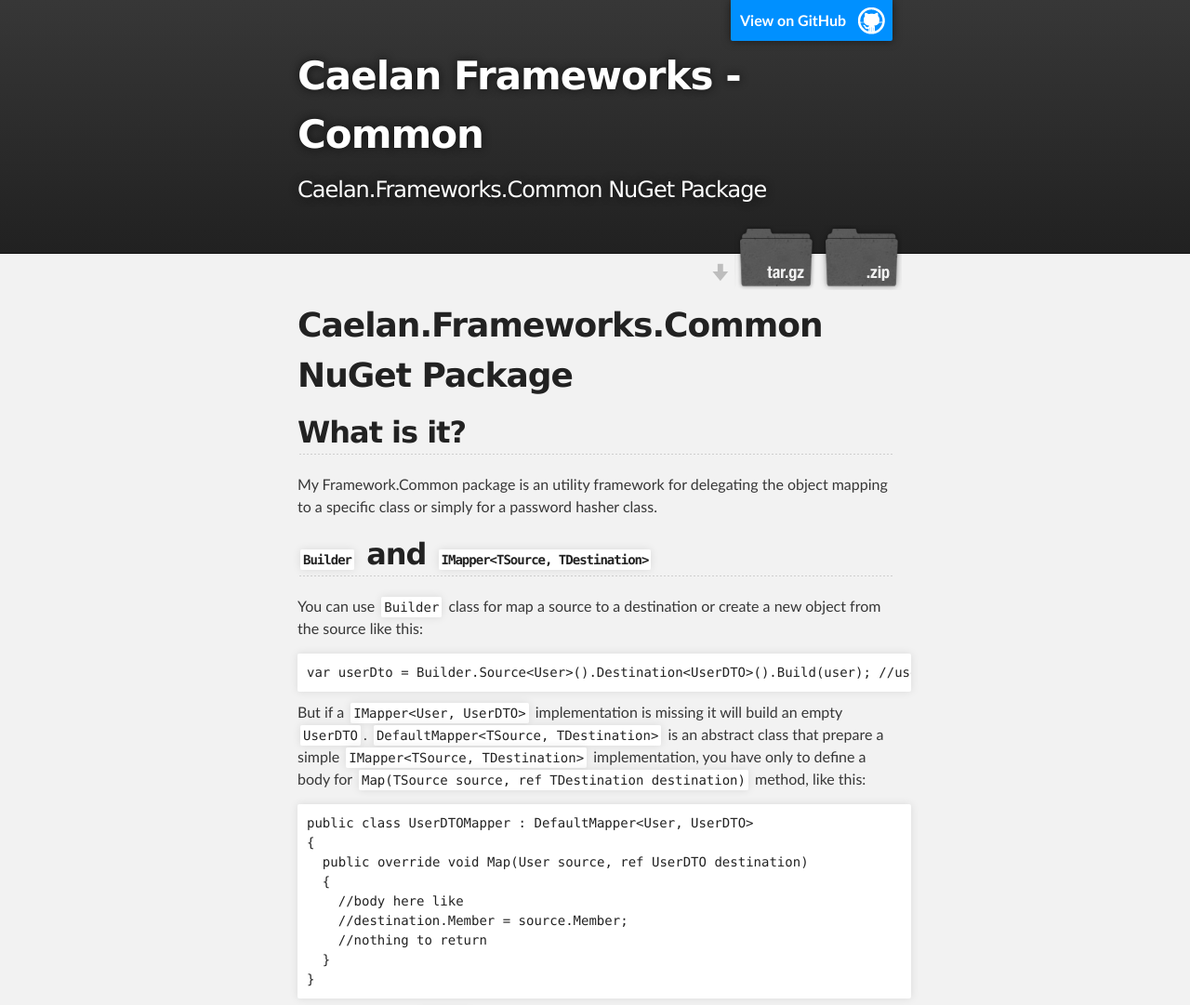
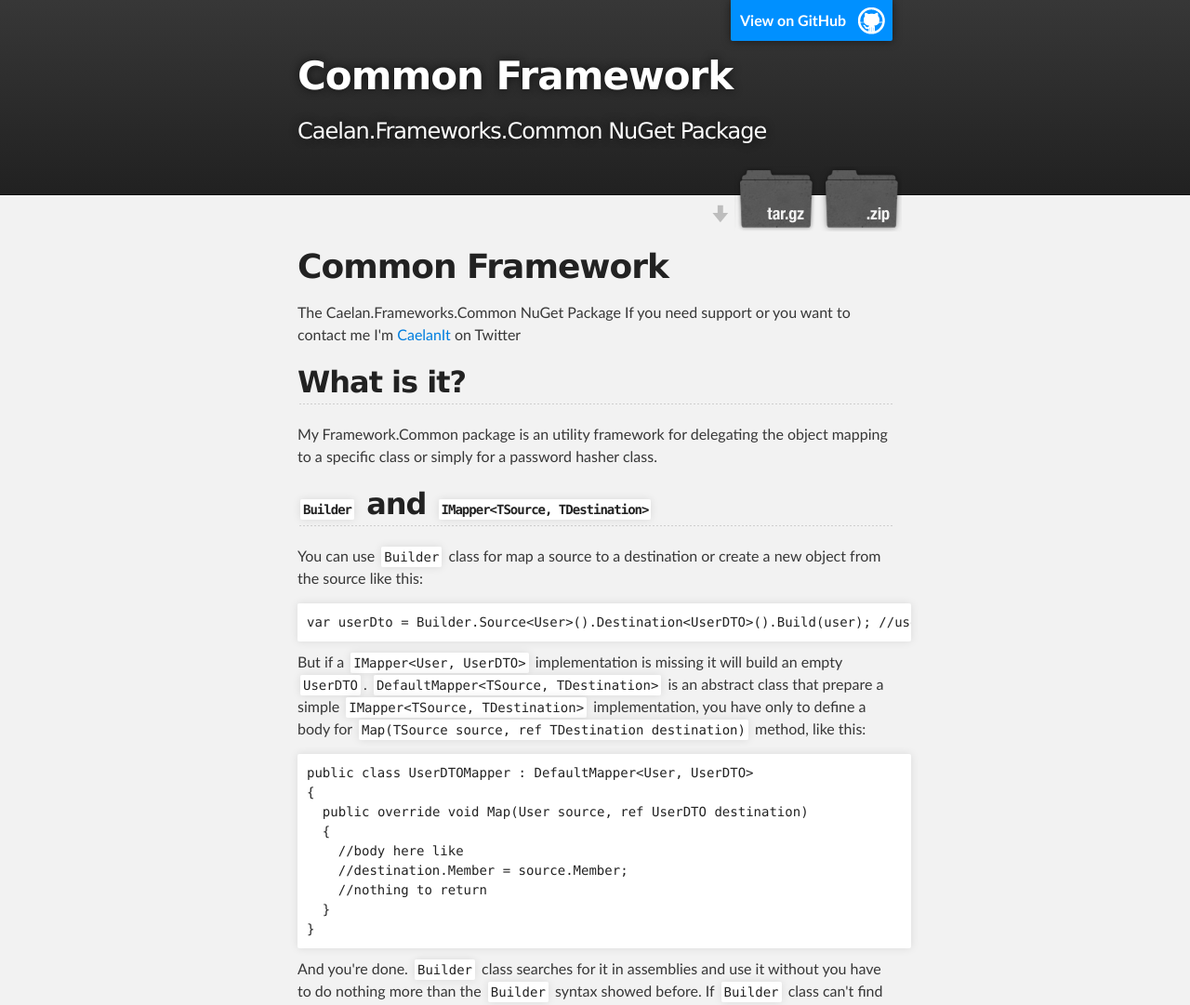
Before and after one commit to Ar3sDevelopment/Caelan.Frameworks.Common, a plain HTML site: page index.html in a window 1280 px wide. Shown: the top 1081 px of the page at 93% size. Drawn offline with Linux system fonts and the light colour scheme.

Commit message:
Create gh-pages branch via GitHub

```diff
--- a/index.html
+++ b/index.html
@@ -4,11 +4,11 @@
   <head>
     <meta charset='utf-8'>
     <meta http-equiv="X-UA-Compatible" content="chrome=1">
-    <meta name="description" content="Caelan Frameworks - Common : Caelan.Frameworks.Common NuGet Package">
+    <meta name="description" content="Common Framework : Caelan.Frameworks.Common NuGet Package">
 
     <link rel="stylesheet" type="text/css" media="screen" href="stylesheets/stylesheet.css">
 
-    <title>Caelan Frameworks - Common</title>
+    <title>Common Framework</title>
   </head>
 
   <body>
@@ -18,7 +18,7 @@
         <header class="inner">
           <a id="forkme_banner" href="https://github.com/Ar3sDevelopment/Caelan.Frameworks.Common">View on GitHub</a>
 
-          <h1 id="project_title">Caelan Frameworks - Common</h1>
+          <h1 id="project_title">Common Framework</h1>
           <h2 id="project_tagline">Caelan.Frameworks.Common NuGet Package</h2>
 
             <section id="downloads">
@@ -32,7 +32,10 @@
     <div id="main_content_wrap" class="outer">
       <section id="main_content" class="inner">
         <h1>
-<a id="caelanframeworkscommon-nuget-package" class="anchor" href="#caelanframeworkscommon-nuget-package" aria-hidden="true"><span class="octicon octicon-link"></span></a>Caelan.Frameworks.Common NuGet Package</h1>
+<a id="common-framework" class="anchor" href="#common-framework" aria-hidden="true"><span class="octicon octicon-link"></span></a>Common Framework</h1>
+
+<p>The Caelan.Frameworks.Common NuGet Package
+If you need support or you want to contact me I'm <a href="https://twitter.com/CaelanIt">CaelanIt</a> on Twitter</p>
 
 <h2>
 <a id="what-is-it" class="anchor" href="#what-is-it" aria-hidden="true"><span class="octicon octicon-link"></span></a>What is it?</h2>
@@ -91,7 +94,7 @@ encryptor.EncryptPassword(<span class="pl-s1"><span class="pl-pds">"</span>12345
     <!-- FOOTER  -->
     <div id="footer_wrap" class="outer">
       <footer class="inner">
-        <p class="copyright">Caelan Frameworks - Common maintained by <a href="https://github.com/Ar3sDevelopment">Ar3sDevelopment</a></p>
+        <p class="copyright">Common Framework maintained by <a href="https://github.com/Ar3sDevelopment">Ar3sDevelopment</a></p>
         <p>Published with <a href="http://pages.github.com">GitHub Pages</a></p>
       </footer>
     </div>
```
Also changed, not shown: params.json (+1 -1 lines).
